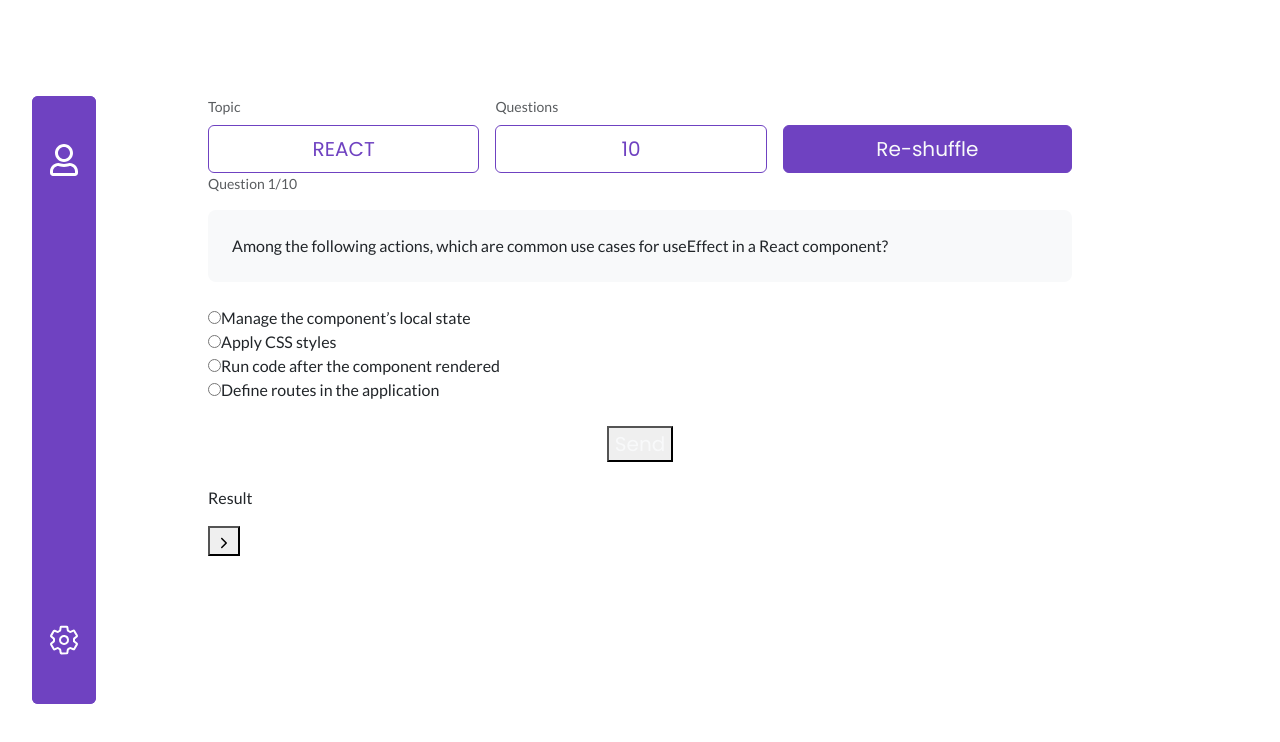
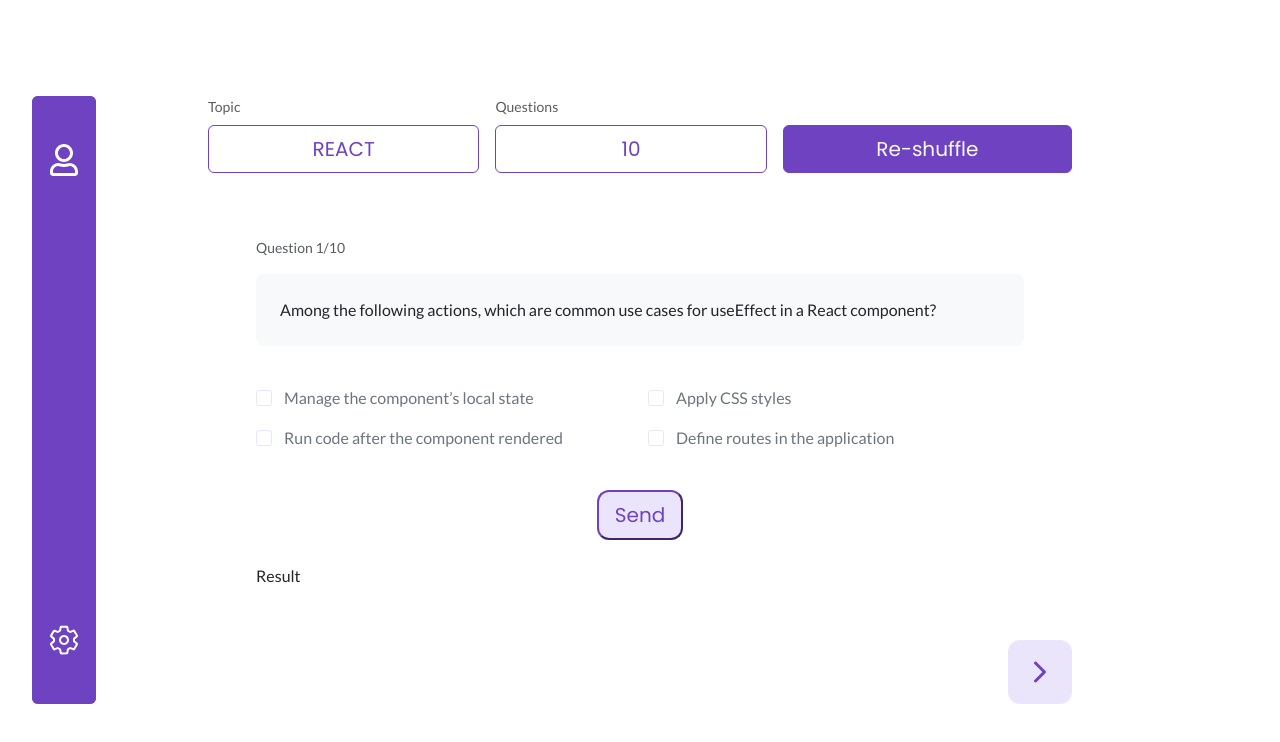
Before and after one commit to luneroka/bell-ringer, a React (Vite) app in the folder frontend/: page /quiz in a window 1280 px wide. Shown: the top 742 px of the page. Built offline with nearby package versions, Linux system fonts and the light colour scheme.

Commit message:
Style and test QuizPage and inner components

```diff
--- a/frontend/src/pages/QuizPage.jsx
+++ b/frontend/src/pages/QuizPage.jsx
@@ -9,7 +9,7 @@ function QuizPage() {
       'What are the two main reasons for using useEffect in a React component?',
     type: 'short_answer',
     choices: [],
-    correctChoice : '',
+    correctChoice: '',
     answerText:
       'The two main reasons to use useEffect in a React component are to run code after rendering (such as API calls or subscriptions) and to clean up those effects when the component unmounts or when dependencies change.',
   }; */
@@ -17,7 +17,7 @@ function QuizPage() {
   const questionData = {
     question:
       'Among the following actions, which are common use cases for useEffect in a React component?',
-    type: 'unique_choice',
+    type: 'multiple_choice',
     choices: [
       'Manage the component’s local state',
       'Apply CSS styles',
--- a/frontend/src/styles/main.scss
+++ b/frontend/src/styles/main.scss
@@ -1,4 +1,12 @@
-// Global root reset: box-sizing and default margins
+/*
+================================================================================
+BELL RINGER - MAIN STYLESHEET
+================================================================================
+
+/* ============================================================================
+   1. GLOBAL RESETS & BASE STYLES
+   ============================================================================ */
+
 :root,
 *,
 *::before,
@@ -15,20 +23,23 @@ body,
 body {
   margin: 0;
   min-height: 100%;
+  font-size: 16px;
 }
 
-// Import Bootstrap's functions
+/* ============================================================================
+   2. BOOTSTRAP IMPORTS & VARIABLE OVERRIDES
+   ============================================================================ */
+
+// Import Bootstrap's functions first
 @import '~bootstrap/scss/functions';
 
 // Override Bootstrap variables BEFORE importing them
 $primary: #6f42c1;
 $secondary: #ebe5fc;
-
-// Optional: Override button-specific variables for more control
 $btn-border-width: 1px;
 $btn-font-weight: 500;
 
-// Custom variables that don't override Bootstrap defaults
+// Custom color variables
 $main-text: #212529;
 $gray-text: #6c757d;
 
@@ -36,29 +47,34 @@ $gray-text: #6c757d;
 $font-family-primary: 'Lato', sans-serif;
 $font-family-heading: 'Poppins', sans-serif;
 
-// Import Bootstrap's variables (after our overrides)
+// Import Bootstrap's variables and mixins
 @import '~bootstrap/scss/variables';
-
-// Import Bootstrap's mixins (needed for utilities)
 @import '~bootstrap/scss/mixins';
 
 // Import all of Bootstrap's CSS
 @import '~bootstrap/scss/bootstrap';
 
-// Custom styles (optional additional customization)
-.btn-secondary {
-  font-weight: $btn-font-weight;
+/* ============================================================================
+   3. TYPOGRAPHY & GLOBAL STYLES
+   ============================================================================ */
 
-  &:hover {
-    background-color: darken($secondary, 5%);
-    border-color: darken($secondary, 10%);
-  }
+body {
+  font-family: $font-family-primary;
+  color: $main-text;
 }
 
-// Custom utility classes
-.body-text {
-  color: $main-text;
+h1,
+h2,
+h3,
+h4,
+h5,
+h6 {
+  font-family: $font-family-heading;
 }
+
+/* ============================================================================
+   4. UTILITY CLASSES
+   ============================================================================ */
 
 .button-text {
   color: $light;
@@ -70,6 +86,23 @@ $font-family-heading: 'Poppins', sans-serif;
   font-size: 0.875rem;
 }
 
+/* ============================================================================
+   5. BOOTSTRAP COMPONENT OVERRIDES
+   ============================================================================ */
+
+.btn-secondary {
+  font-weight: $btn-font-weight;
+
+  &:hover {
+    background-color: darken($secondary, 5%);
+    border-color: darken($secondary, 10%);
+  }
+}
+
+/* ============================================================================
+   6. FORM ELEMENTS & SELECTORS
+   ============================================================================ */
+
 .form-select {
   border-color: $primary !important;
   width: 100%;
@@ -79,11 +112,11 @@ $font-family-heading: 'Poppins', sans-serif;
   cursor: pointer;
   box-sizing: border-box;
   padding: 0rem 1rem;
-}
 
-.form-select:focus {
-  border-color: darken($primary, 8%) !important;
-  box-shadow: 0 0 0 0.15rem rgba($primary, 0.16) !important;
+  &:focus {
+    border-color: darken($primary, 8%) !important;
+    box-shadow: 0 0 0 0.15rem rgba($primary, 0.16) !important;
+  }
 }
 
 .selected-box {
@@ -101,26 +134,180 @@ $font-family-heading: 'Poppins', sans-serif;
   padding: 0rem 1rem;
 }
 
-.selector-p {
-  margin-bottom: 8px;
-}
-
 .selector {
   width: 100%;
   min-width: 120px;
   max-width: 400px;
 }
 
-// Apply font families globally
-body {
-  font-family: $font-family-primary;
+.selector-p {
+  margin-bottom: 8px;
 }
 
-h1,
-h2,
-h3,
-h4,
-h5,
-h6 {
-  font-family: $font-family-heading;
+/* ============================================================================
+   7. BUTTON STYLES
+   ============================================================================ */
+
+.send-btn,
+.next-btn {
+  background-color: #ebe5fc;
+  border-color: #6f42c1;
+  color: #6f42c1;
+  padding: 0.5rem 1rem;
+  width: auto;
+  border-radius: 12px;
+  display: inline-flex;
+  align-items: center;
+  justify-content: center;
+
+  &:hover {
+    background-color: #6f42c1;
+    color: $light;
+  }
+
+  &:active {
+    background-color: $secondary;
+    border-color: $secondary;
+    color: rgba(111, 66, 193, 0.55);
+  }
 }
+
+.next-btn {
+  border: none;
+  width: 64px;
+  height: 64px;
+  border-radius: 12px;
+  font-size: 48px;
+  position: fixed;
+  right: 208px;
+  bottom: 96px;
+  z-index: 1000;
+}
+
+/* ============================================================================
+   8. QUIZ COMPONENTS
+   ============================================================================ */
+
+#quiz-question {
+  margin-top: 64px;
+  padding: 0 48px;
+}
+
+/* Multiple Choice Questions */
+.choices-container {
+  display: grid;
+  grid-template-columns: 1fr 1fr;
+  grid-template-rows: 1fr 1fr;
+  gap: 16px;
+  margin: 1rem auto;
+  width: 100%;
+  max-width: 806px;
+  padding: 0px;
+}
+
+.choice-option {
+  display: flex;
+  flex-direction: row;
+  align-items: center;
+  padding: 0px;
+  gap: 12px;
+  width: 100%;
+  height: 24px;
+  cursor: pointer;
+
+  input[type='radio'],
+  input[type='checkbox'] {
+    width: 16px;
+    height: 16px;
+    margin: 0;
+    cursor: pointer;
+    flex: none;
+    order: 0;
+    flex-grow: 0;
+    box-sizing: border-box;
+    background: #ffffff;
+    border: 1px solid #ebe5fc;
+    border-radius: 50%; /* For radio buttons */
+    appearance: none; /* Remove default styling */
+    -webkit-appearance: none; /* Remove default styling for Safari */
+    -moz-appearance: none; /* Remove default styling for Firefox */
+
+    &:checked {
+      background: #6f42c1 !important;
+      border-color: #6f42c1 !important;
+      background-image: none;
+    }
+
+    /* Style for checkboxes */
+    &[type='checkbox'] {
+      border-radius: 3px; /* Square corners for checkboxes */
+
+      &:checked {
+        background: #6f42c1 !important;
+        border-color: #6f42c1 !important;
+        position: relative;
+
+        &::after {
+          content: '✓';
+          color: white;
+          font-size: 10px;
+          position: absolute;
+          top: 50%;
+          left: 50%;
+          transform: translate(-50%, -50%);
+        }
+      }
+    }
+
+    /* Style for radio buttons */
+    &[type='radio'] {
+      &:checked {
+        position: relative;
+
+        &::after {
+          content: '';
+          width: 6px;
+          height: 6px;
+          border-radius: 50%;
+          background: white;
+          position: absolute;
+          top: 50%;
+          left: 50%;
+          transform: translate(-50%, -50%);
+        }
+      }
+    }
+  }
+}
+
+.choice-label {
+  margin: 0;
+  cursor: pointer;
+  flex: none;
+  order: 1;
+  flex-grow: 0;
+  font-family: 'Lato', sans-serif;
+  font-style: normal;
+  font-weight: 400;
+  line-height: 24px;
+  color: #6c757d;
+}
+
+/* Short Answer Questions */
+.short-answer-container {
+  margin: 1rem 0;
+}
+
+.short-answer-input {
+  width: 100%;
+  resize: none; /* Disable manual resizing */
+  border: 1px dashed #6c757d;
+  border-radius: 12px;
+  padding: 16px;
+  min-height: 50px; /* Minimum height for one row */
+  height: auto; /* Auto height to fit content */
+  overflow: hidden; /* Hide scrollbar initially */
+  line-height: 1.5;
+  font-family: inherit;
+  font-size: inherit;
+}
```
